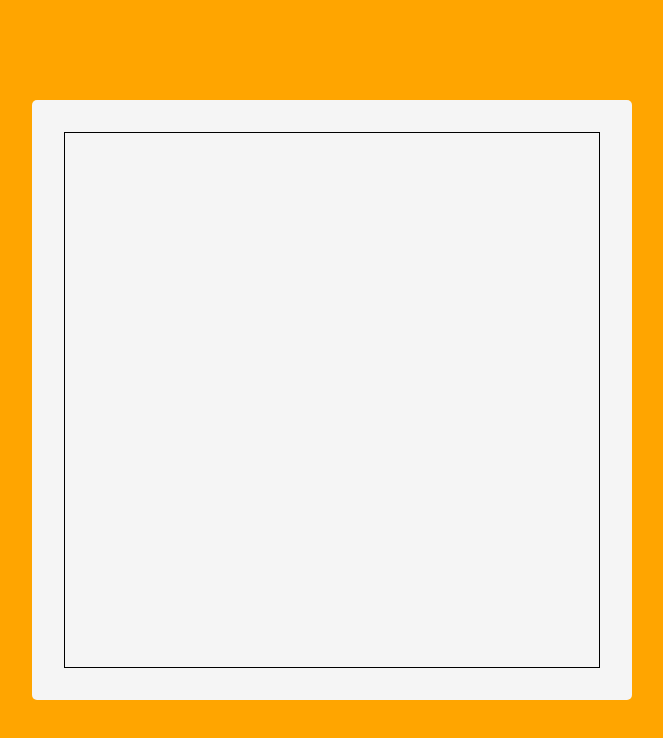
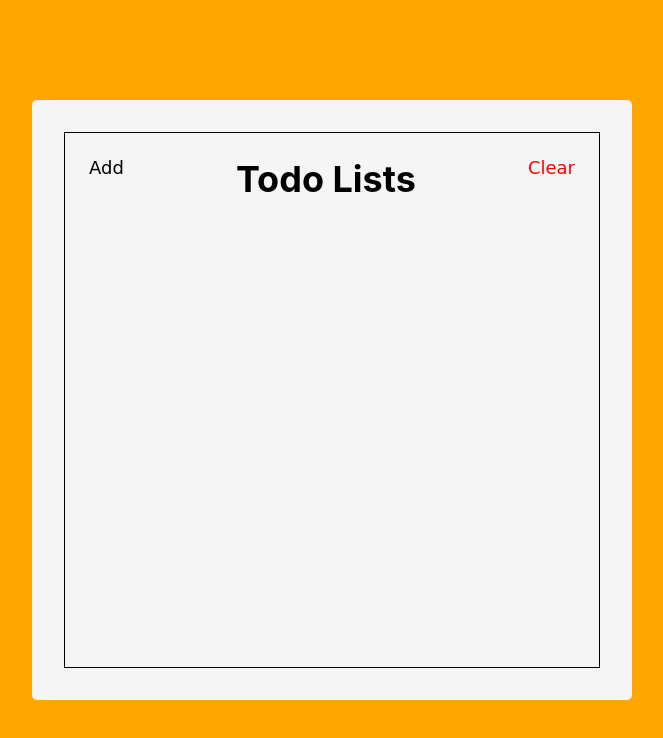
Before and after one commit to muhammadDaffaa/react-course, a website: page index.html in a window 1280 px wide. Shown: the whole page, without its empty margins (308-971 px from the left). Drawn offline with Linux system fonts and the light colour scheme; a web font is replaced by a local one.

Commit message:
Membuat Header Section

```diff
--- a/index.html
+++ b/index.html
@@ -9,7 +9,13 @@
   </head>
   <body>
     <div class="container">
-      <div class="frame"></div>
+      <div class="frame">
+        <div class="header">
+          <button class="header-btn">Add</button>
+          <h1 class="header-title">Todo Lists</h1>
+          <button class="header-btn red-main-color">Clear</button>
+        </div>
+      </div>
     </div>
 
     <!-- <h1>This is a static template, there is no bundler or bundling involved!</h1> -->
--- a/style.css
+++ b/style.css
@@ -4,6 +4,12 @@
   box-sizing: border-box;
 }
 
+:root {
+  --red-main-color: red;
+}
+.red-main-color {
+  color: var(--red-main-color);
+}
 html {
   font-size: 10px;
 }
@@ -38,4 +44,26 @@ html {
 .frame {
   border: 1px solid black;
   height: 100%;
+  display: flex;
+  flex-direction: column;
 }
+
+.header {
+  display: flex;
+  align-items: flex-start;
+}
+.header-title {
+  font-size: 36px;
+  flex: 1;
+  text-align: center;
+}
+.header-btn {
+  font-family: "Kufam", cursive;
+  font-size: 1.8rem;
+  padding: 24px;
+  background: none;
+  border: unset;
+  outline: unset;
+  cursor: pointer;
+  font-weight: 500;
+}
```
